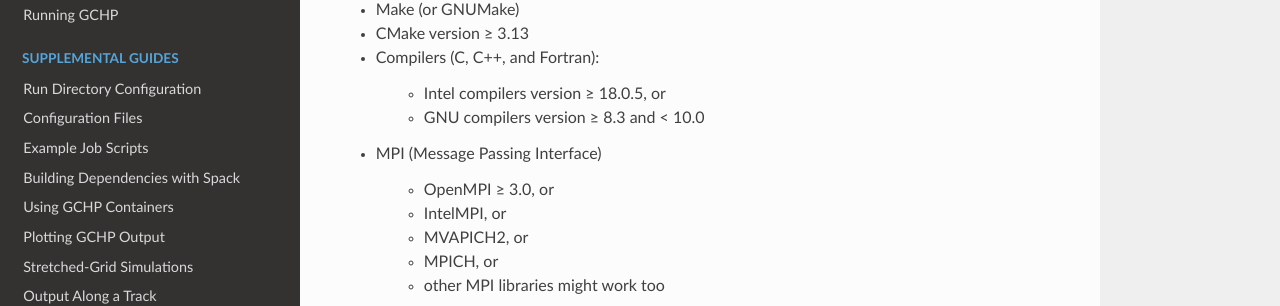
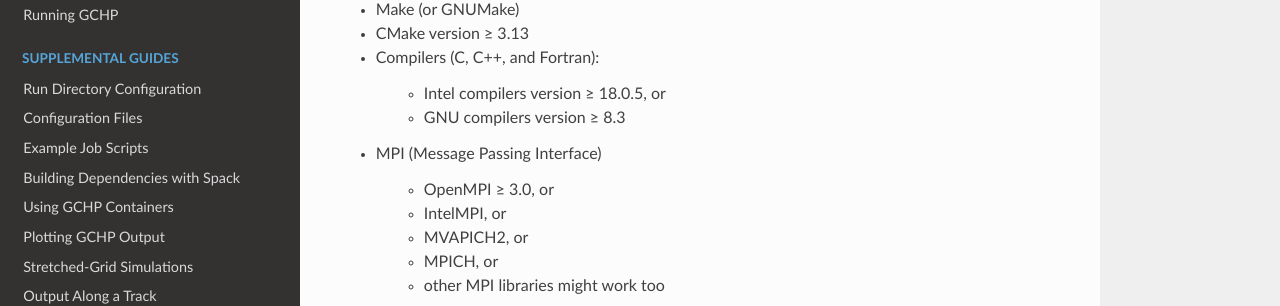
Before and after one commit to geoschem/GCHP, a Sphinx documentation site: the page built from docs/source/getting-started/requirements.rst, in a window 1280 px wide and 900 px high. Shown: the part 290-596 px from the top of the window. Built offline with Sphinx 7.4.7 and the Read the Docs theme 2.0.0, drawn with Linux system fonts in a browser that asks for light colours; pages that are not in the unit, such as notebooks, are missing from menus.

Commit message:
Update docs to remove GNU fortran compiler version upper limit
Signed-off-by: Lizzie Lundgren <elundgren@seas.harvard.edu>

```diff
--- a/docs/source/getting-started/requirements.rst
+++ b/docs/source/getting-started/requirements.rst
@@ -14,7 +14,7 @@
 * Compilers (C, C++, and Fortran):
 
    * Intel compilers version ≥ 18.0.5, or
-   * GNU compilers version ≥ 8.3 and < 10.0
+   * GNU compilers version ≥ 8.3
 
 * MPI (Message Passing Interface)
 
```
